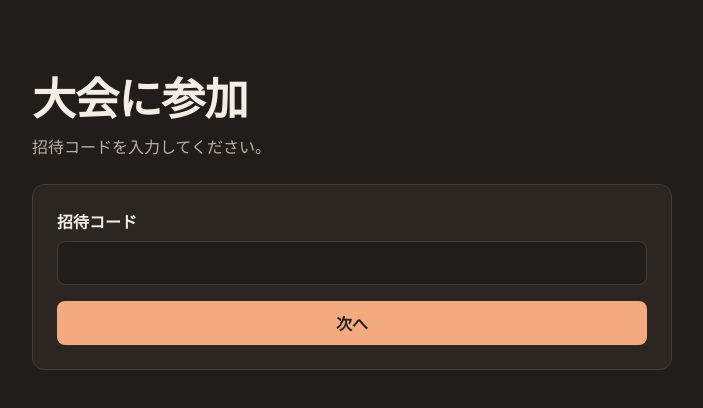
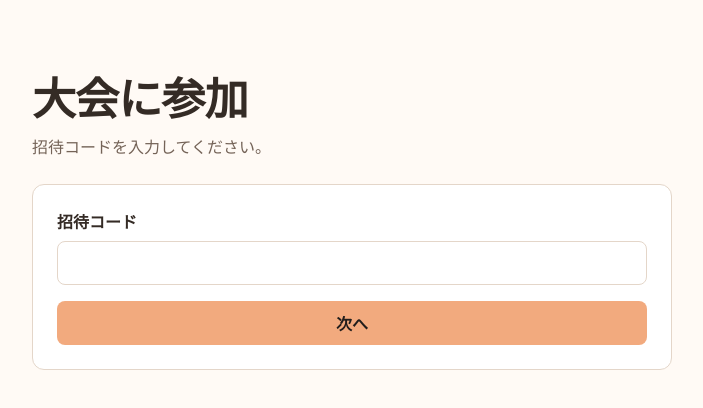
Before and after one commit to shuto410/quiz-world, a React (Vite) app in the folder apps/web/: page /join in a window 1280 px wide. Shown: the top 408 px of the page, without its empty margins (288-991 px from the left). Built offline with nearby package versions, Linux system fonts and the light colour scheme.

Commit message:
style: default to warm light theme

```diff
--- a/apps/web/src/styles/global.css
+++ b/apps/web/src/styles/global.css
@@ -1,21 +1,22 @@
 /**
  * Global tokens and resets for the SPA.
  *
- * Warm charcoal surfaces and apricot actions unify entry forms and responsive room layouts.
+ * Warm ivory surfaces and apricot actions unify entry forms and responsive room layouts.
  */
 
 :root {
-  color-scheme: dark;
+  color-scheme: light;
   --font-display: 'Segoe UI', 'Yu Gothic UI', sans-serif;
   --font-body: 'Source Sans 3', 'Segoe UI', sans-serif;
-  --color-ink: #f5ede3;
-  --color-ink-muted: #bcafa3;
-  --color-paper: #211d1b;
-  --color-paper-raised: #2c2623;
-  --color-line: #443a34;
+  --color-ink: #342b25;
+  --color-ink-muted: #746357;
+  --color-paper: #fffaf5;
+  --color-paper-raised: #ffffff;
+  --color-line: #e4d6c9;
   --color-accent: #f2aa7e;
+  --color-accent-text: #98491f;
   --color-accent-ink: #211d1b;
-  --color-danger: #f18f91;
+  --color-danger: #b13f43;
   --shadow-toast: 0 10px 30px rgb(28 25 23 / 0.12);
   --radius-control: 0.5rem;
   --space-1: 0.25rem;
@@ -51,7 +52,7 @@ input {
 }
 
 a {
-  color: var(--color-accent);
+  color: var(--color-accent-text);
 }
 
 .app-shell {
@@ -136,7 +137,7 @@ a {
   grid-template-columns: 240px minmax(0, 1fr) 300px;
 }
 .qw-sidebar {
-  background: #1b1816;
+  background: #f3e9de;
   padding: 28px 18px;
   display: flex;
   flex-direction: column;
@@ -176,8 +177,8 @@ a {
 .qw-channel {
   padding: 13px;
   border-radius: 8px;
-  background: #3b2d25;
-  color: var(--color-accent);
+  background: #f8dcc5;
+  color: var(--color-accent-text);
   font-weight: 600;
 }
 .qw-channel span {
@@ -236,7 +237,7 @@ a {
   font-size: 14px;
 }
 .qw-roster {
-  background: #26211e;
+  background: #f8f0e7;
   border-left: 1px solid var(--color-line);
   padding: 28px 18px;
   min-width: 0;
@@ -264,7 +265,7 @@ a {
 .qw-invite-panel code {
   display: block;
   margin-top: 10px;
-  color: var(--color-accent);
+  color: var(--color-accent-text);
   font-size: 23px;
   letter-spacing: 0.1em;
 }
@@ -303,8 +304,8 @@ a {
 }
 .qw-buzz-bar > .qw-button:disabled {
   box-shadow: none;
-  background: #443a34;
-  color: #bcafa3;
+  background: #e9dfd5;
+  color: #746357;
   opacity: 1;
 }
 .qw-buzz-bar__hint {
@@ -314,7 +315,7 @@ a {
 }
 .qw-judge__verdict[aria-pressed='false'],
 .qw-judge__quick-button {
-  background: #39312c;
+  background: #f5ede5;
   color: var(--color-ink);
   border-color: var(--color-line);
 }
@@ -353,14 +354,14 @@ a {
   bottom: auto;
 }
 .qw-toast--error {
-  color: #211d1b;
+  color: #ffffff;
 }
 .app-shell {
   padding-top: 64px;
 }
 .qw-input__control {
   width: 100%;
-  background: #211d1b;
+  background: #ffffff;
 }
 :focus-visible {
   outline: 2px solid var(--color-accent);
@@ -447,3 +448,8 @@ a {
     grid-column: 1 / -1;
   }
 }
+
+/* Small accent text uses a darker shade for contrast on pale surfaces. */
+.qw-participant-list__tag {
+  color: var(--color-accent-text);
+}
```
Also changed, not shown: 1 other file (tests, documents, lock files or other folders).
